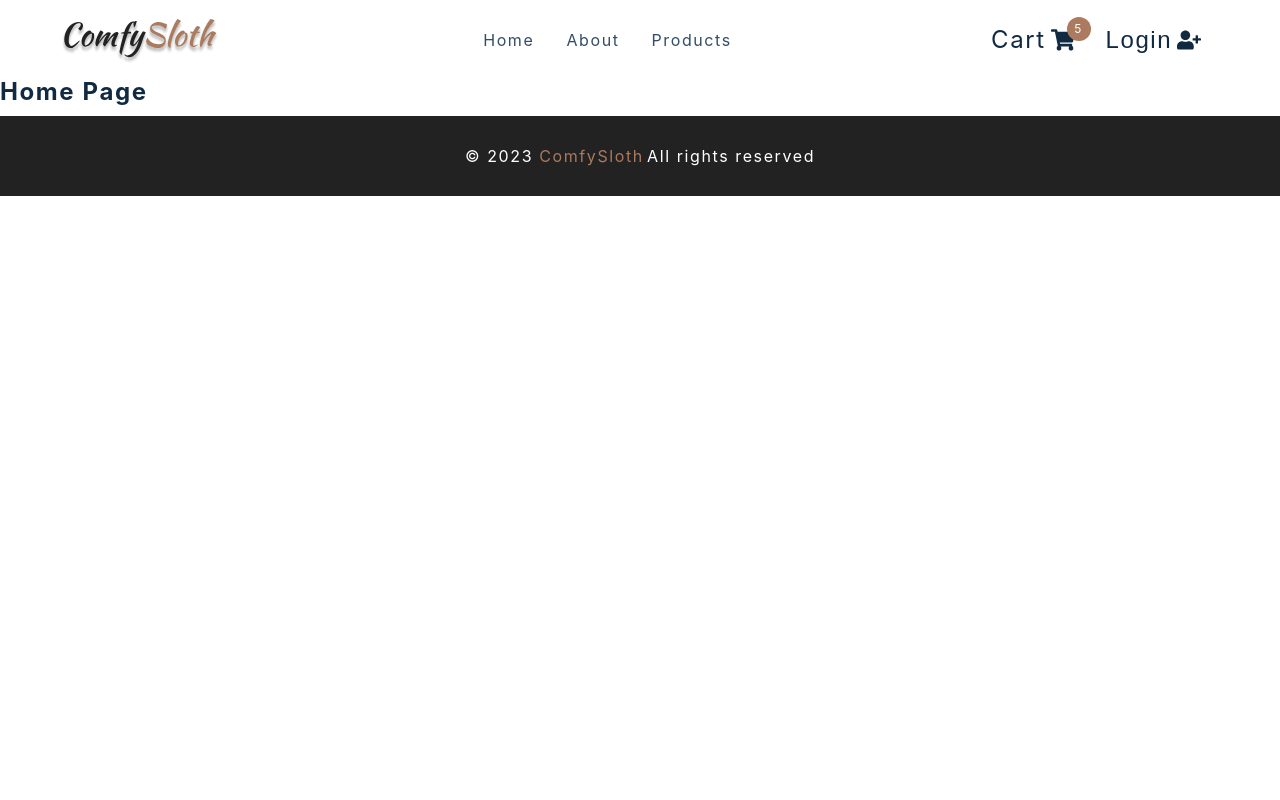
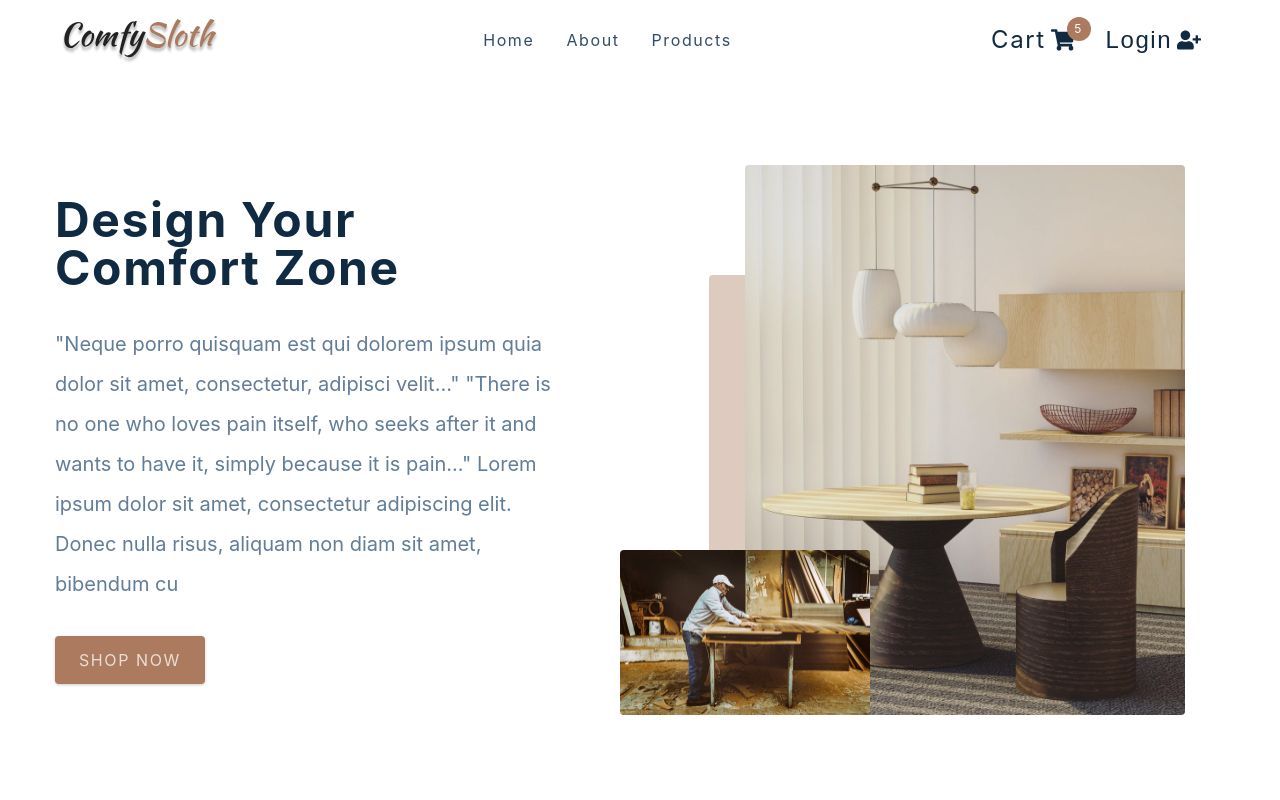
Before and after one commit to neet1313/react-project25-comfy-sloth-app, a React (Create React App) app: page / in a window 1280 px wide. Shown: the top 800 px of the page. Built offline with nearby package versions, Linux system fonts and the light colour scheme; the HTML template or start-up script is replaced by a standard one.

Commit message:
updates in about,checkout,hero,navbar

```diff
--- a/src/components/Hero.js
+++ b/src/components/Hero.js
@@ -5,7 +5,24 @@ import heroBcg from '../assets/hero-bcg.jpeg'
 import heroBcg2 from '../assets/hero-bcg-2.jpeg'
 
 const Hero = () => {
-  return <h4>hero</h4>
+  return <Wrapper className='section-center'>
+    <article className='content'>
+      <h1>
+        design your <br />
+        comfort zone
+      </h1>
+      <p>
+        "Neque porro quisquam est qui dolorem ipsum quia dolor sit amet, consectetur, adipisci velit..."
+        "There is no one who loves pain itself, who seeks after it and wants to have it, simply because it is pain..."
+        Lorem ipsum dolor sit amet, consectetur adipiscing elit. Donec nulla risus, aliquam non diam sit amet, bibendum cu
+      </p>
+      <Link to='/products' className='btn hero-btn'>shop now</Link>
+    </article>
+    <article className='img-container'>
+      <img src={heroBcg} alt='nice table' className='main-img' />
+      <img src={heroBcg2} alt='person working' className='accent-img' />
+    </article>
+  </Wrapper>
 }
 
 const Wrapper = styled.section`
--- a/src/components/Navbar.js
+++ b/src/components/Navbar.js
@@ -25,7 +25,7 @@ const Nav = () => {
           {links.map(link => {
             const { id, text, url } = link;
             return <li key={id}>
-              <Link href={url}>{text}</Link>
+              <Link to={url}>{text}</Link>
             </li>
           })}
         </ul>
--- a/src/components/PageHero.js
+++ b/src/components/PageHero.js
@@ -1,8 +1,14 @@
 import React from 'react'
 import styled from 'styled-components'
 import { Link } from 'react-router-dom'
-const PageHero = () => {
-  return <h4>page hero</h4>
+const PageHero = ({ title }) => {
+  return <Wrapper>
+    <div className='section-center-class'>
+      <h3>
+        <Link to='/'>Home</Link>/{title}
+      </h3>
+    </div>
+  </Wrapper>
 }
 
 const Wrapper = styled.section`
--- a/src/pages/AboutPage.js
+++ b/src/pages/AboutPage.js
@@ -4,7 +4,21 @@ import { PageHero } from '../components'
 import aboutImg from '../assets/hero-bcg.jpeg'
 
 const AboutPage = () => {
-  return <h4>about page</h4>
+  return <main>
+    <PageHero title='about' />
+    <Wrapper className='page section section-center'>
+      <img src={aboutImg} alt='About image' />
+      <article>
+        <div className='title'>
+          <h2>Our Story</h2>
+          <div className='underline' />
+        </div>
+        <p>"Neque porro quisquam est qui dolorem ipsum quia dolor sit amet, consectetur, adipisci velit..."
+          "There is no one who loves pain itself, who seeks after it and wants to have it, simply because it is pain..."
+          Lorem ipsum dolor sit amet, consectetur adipiscing elit. Integer pretium tortor et magna faucibus, volutpat malesuada risus ullamcorper. Donec eu consequat quam. Sed laoreet elementum est at tincidunt. Maecenas eleifend.</p>
+      </article>
+    </Wrapper>
+  </main>
 }
 
 const Wrapper = styled.section`
--- a/src/pages/CheckoutPage.js
+++ b/src/pages/CheckoutPage.js
@@ -6,7 +6,12 @@ import { useCartContext } from '../context/cart_context'
 import { Link } from 'react-router-dom'
 
 const CheckoutPage = () => {
-  return <h4>checkout page</h4>
+  return <main>
+    <PageHero title='checkout' />
+    <Wrapper className='page'>
+      <h1>checkout here</h1>
+    </Wrapper>
+  </main>
 }
 const Wrapper = styled.div``
 export default CheckoutPage
--- a/src/pages/HomePage.js
+++ b/src/pages/HomePage.js
@@ -1,7 +1,12 @@
 import React from 'react'
 import { FeaturedProducts, Hero, Services, Contact } from '../components'
 const HomePage = () => {
-  return <h4>home page</h4>
+  return <main>
+    <Hero />
+    <FeaturedProducts />
+    <Services />
+    <Contact />
+  </main>
 }
 
 export default HomePage
```
